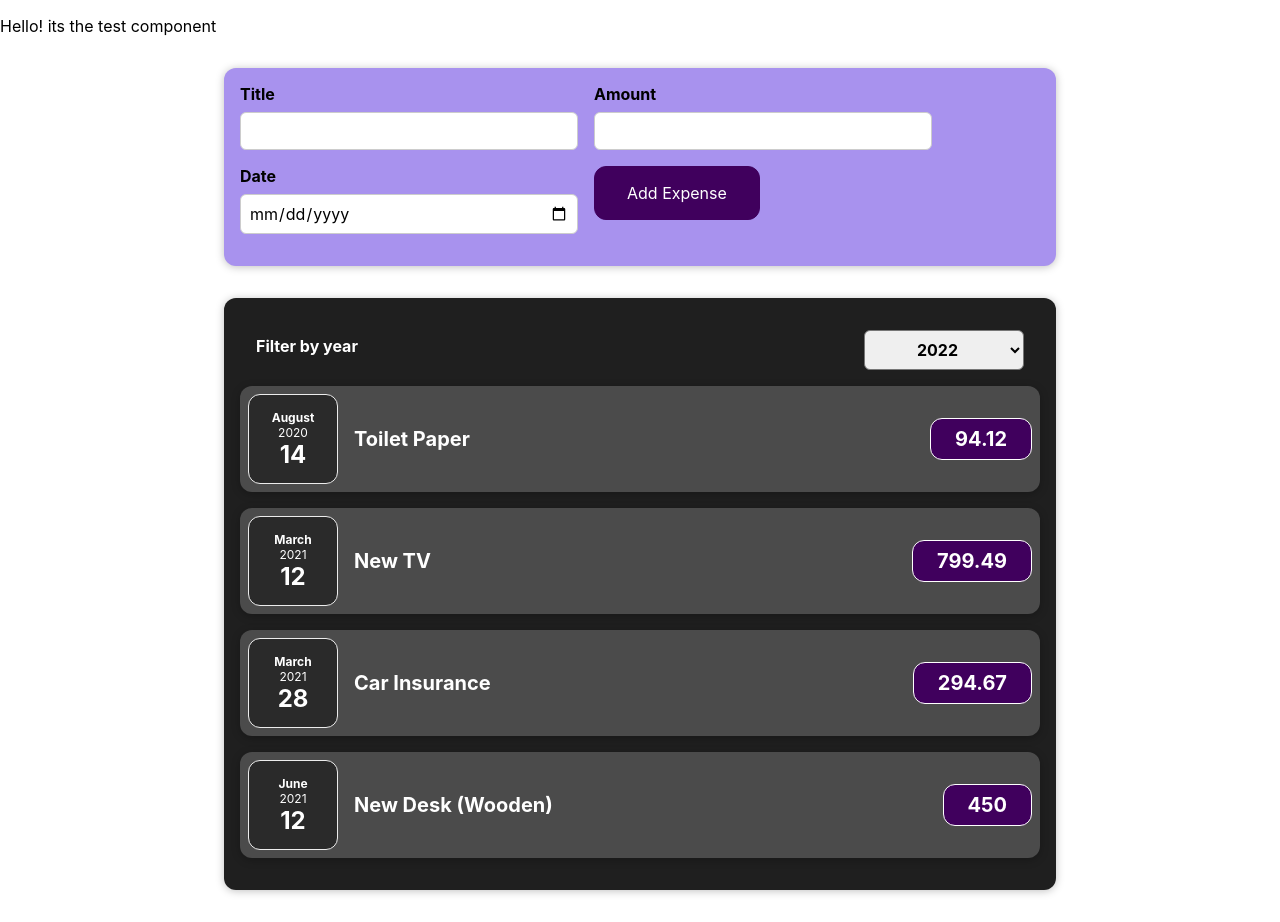
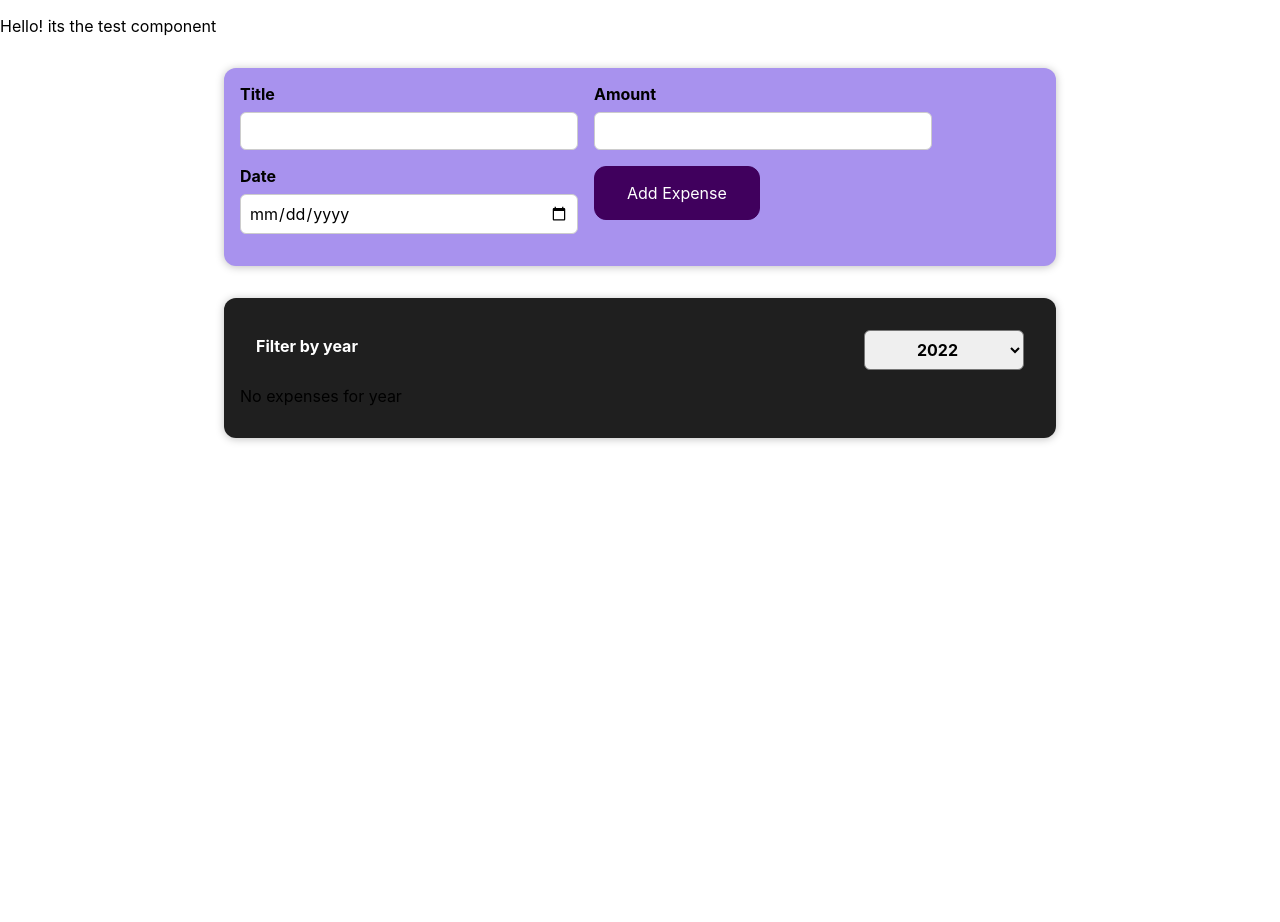
Before and after one commit to kingli6/React--Maximilian-Udemy-01, a React (Create React App) app in the folder my-app/: page / in a window 1280 px wide. After the commit the page ends 800 px from the top, so only its background shows below. Built offline with nearby package versions, Linux system fonts and the light colour scheme.

Commit message:
working on implementing the filter year

```diff
--- a/my-app/src/App.js
+++ b/my-app/src/App.jsx
@@ -12,6 +12,7 @@ const dummyExpenses = [
     date: new Date(2020, 7, 14),
   },
   { id: "e2", title: "New TV", amount: 799.49, date: new Date(2021, 2, 12) },
+
   {
     id: "e3",
     title: "Car Insurance",
--- a/my-app/src/components/Expense/Expenses.component.js
+++ b/my-app/src/components/Expense/Expenses.component.jsx
@@ -7,7 +7,7 @@ import ExpensesFilter from "../NewExpense/ExpensesFilter";
 //i need to send the new data from the form through props
 function Expenses(props) {
   const [selectedFilter, setSelectedFilter] = useState("");
-
+  // const []
   // a. ExpensesFilter is in the wrong folder and maybe needs rewiring.
   //B. I need to use the function below in NewExpense. But we are in the other side.
   //the data that is coming through form needs to be placed in Expenses or newExpense component.
@@ -15,24 +15,36 @@ function Expenses(props) {
   // I have the new expense item, but I don't know how to initiate this function that adds the
   // incoming data to the existing.
 
-  const yearFilterHandler = (event) => {
+  const yearFilterChangeHandler = (event) => {
     setSelectedFilter(event);
-    //this needs a filter function.
   };
+
+  //WHen does this run?
+  const filteredExpenses = props.expensesArray.filter((item) => {
+    return item.date.getFullYear().toString() === selectedFilter;
+  });
+  //NICE ONE! [] work on other debugging tool
+  // console.log(
+  //   props.expensesArray.map((item) => item.date.getFullYear().toString())
+  // );
   return (
     <div className="expenses">
       <ExpensesFilter
         selectedYear={selectedFilter}
-        onChangeFilter={yearFilterHandler}
+        onChangeFilter={yearFilterChangeHandler}
       />
-      {props.expensesArray.map((expense) => (
+      {filteredExpenses.length === 0 ? (
+        <p>No expenses for year {selectedFilter}</p>
+      ) : (
+        filteredExpenses.map((expense) => (
           <ExpenseItem
             key={expense.id}
             title={expense.title}
             amount={expense.amount}
             date={expense.date}
           />
-      ))}
+        ))
+      )}
     </div>
   );
 }
--- a/my-app/src/components/NewExpense/ExpensesFilter.js
+++ b/my-app/src/components/NewExpense/ExpensesFilter.jsx
@@ -4,8 +4,9 @@ import "./ExpensesFilter.css";
 
 const ExpensesFilter = (props) => {
   const yearDropDownHandler = (event) => {
-    props.yearFilterHandler(event.target.value);
+    props.onChangeFilter(event.target.value);
   };
+  // T. need to have a no-value in the filter or ALL option to pick everything.
   //q. should i have the parent function inside yearDropDownHandler? A. Yes
 
   return (
```
Also changed, not shown: my-app/src/components/Expense/ExpenseDate.component.jsx (renamed from my-app/src/components/Expense/ExpenseDate.component.js), my-app/src/components/Expense/ExpenseItem.component.jsx (renamed from my-app/src/components/Expense/ExpenseItem.component.js), my-app/src/components/NewExpense/ExpenseForm.jsx (renamed from my-app/src/components/NewExpense/ExpenseForm.js), my-app/src/components/NewExpense/NewExpense.jsx (renamed from my-app/src/components/NewExpense/NewExpense.js), my-app/src/components/Test.Component.jsx (renamed from my-app/src/components/Test.Component.js), 1 other file (tests, documents, lock files or other folders). Lines whose indentation alone changed are shown as unchanged.
